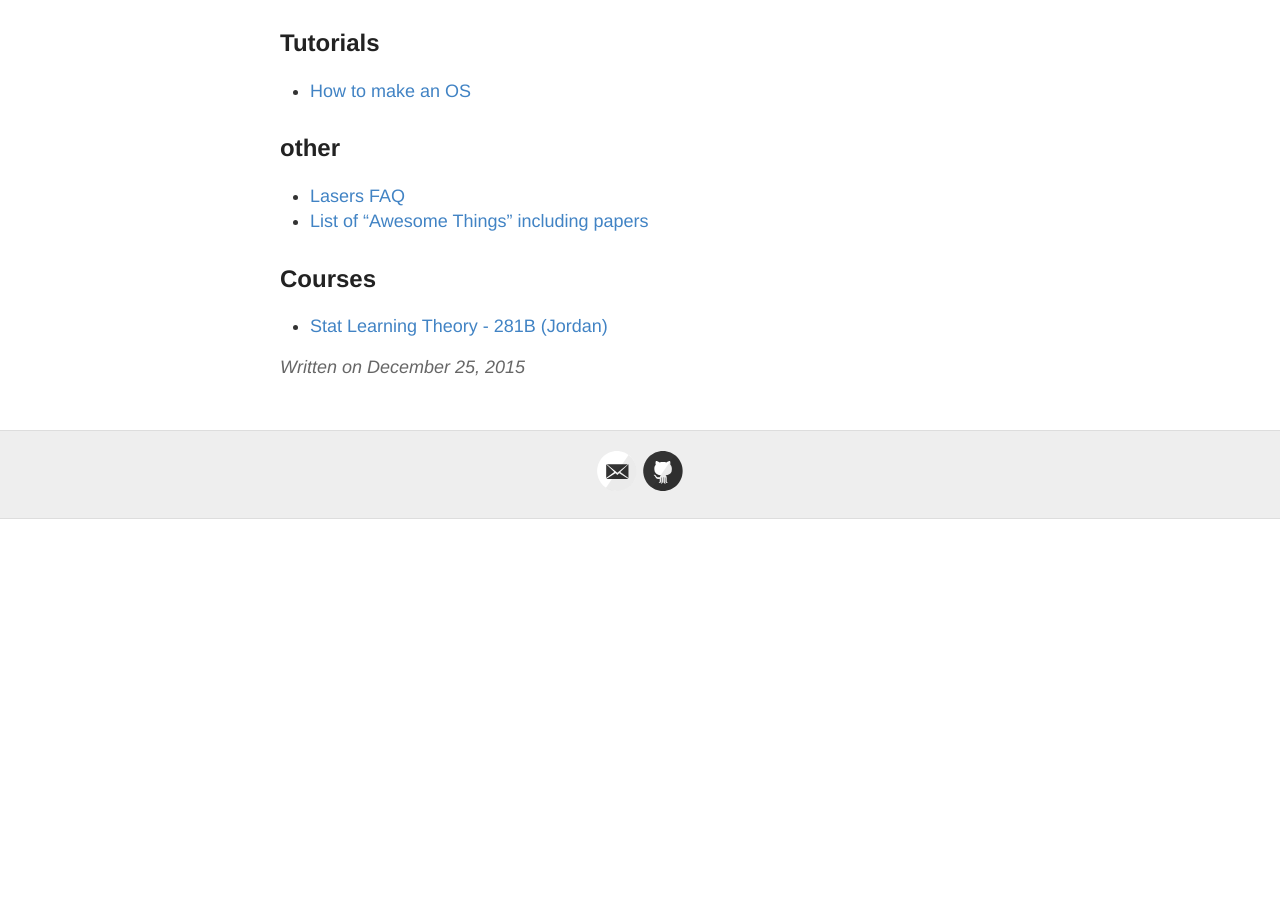
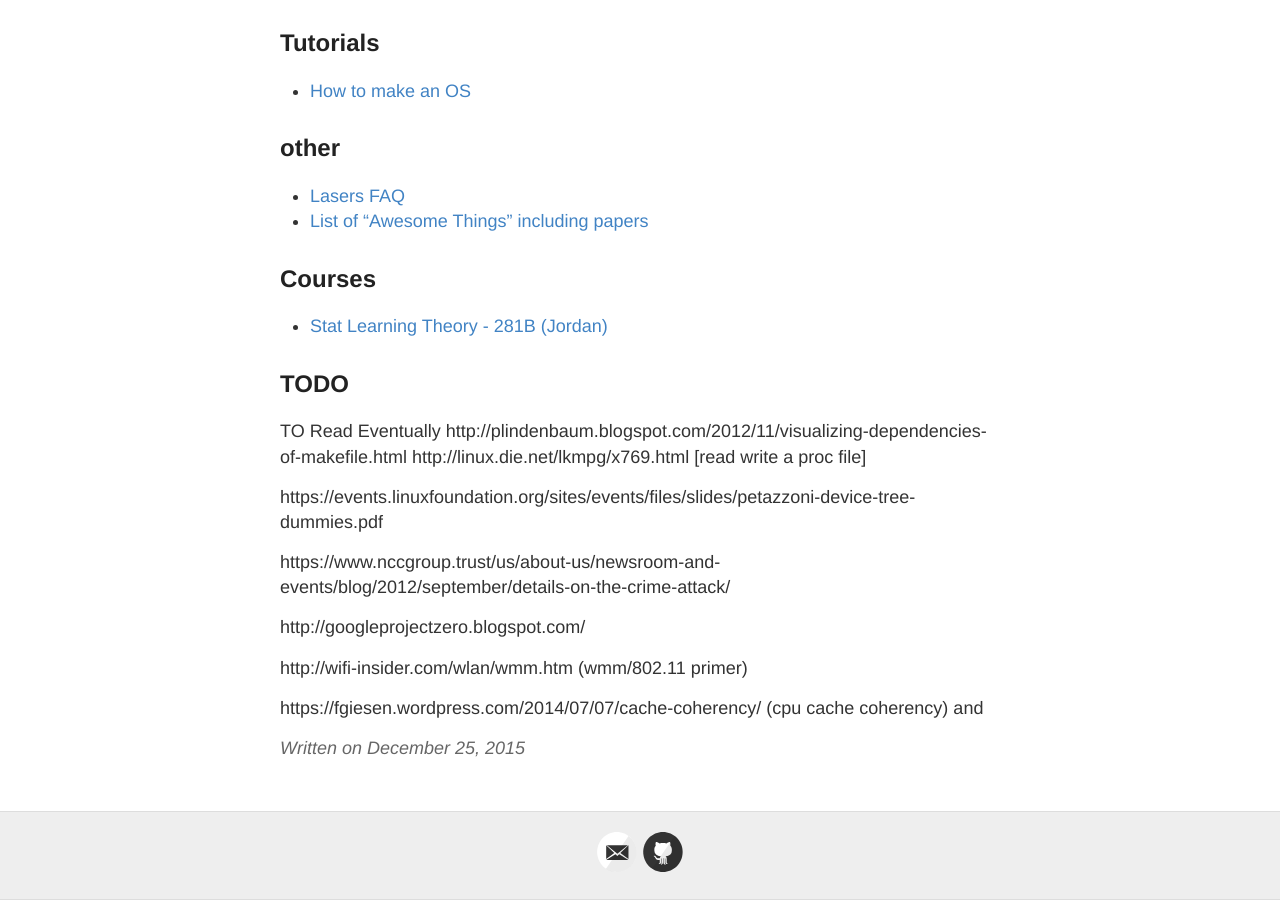
Before and after one commit to RONNCC/ronncc.github, a Jekyll site: the page built from _posts/2015-12-25-ReadingList.md, in a window 1280 px wide and 900 px high, scrolled down 1531 px. Built offline with Jekyll 4.4.1, drawn with Linux system fonts in a browser that asks for light colours; comment, search, counter and statistics services are not loaded; before the commit the page ends 2050 px from its top, so only the background shows below that.

Commit message:
Updated 2015-12-25-ReadingList.md

```diff
--- a/_posts/2015-12-25-ReadingList.md
+++ b/_posts/2015-12-25-ReadingList.md
@@ -77,3 +77,20 @@ https://www.jyotirmoy.net/posts/2015-12-29-springer-openaccess.html
 
 ## Courses
 - [Stat Learning Theory - 281B (Jordan)](http://people.eecs.berkeley.edu/~jordan/courses/281B-spring04/)
+
+
+## TODO
+
+TO Read Eventually
+http://plindenbaum.blogspot.com/2012/11/visualizing-dependencies-of-makefile.html
+http://linux.die.net/lkmpg/x769.html [read write a proc file]
+
+https://events.linuxfoundation.org/sites/events/files/slides/petazzoni-device-tree-dummies.pdf
+
+https://www.nccgroup.trust/us/about-us/newsroom-and-events/blog/2012/september/details-on-the-crime-attack/
+
+http://googleprojectzero.blogspot.com/
+
+http://wifi-insider.com/wlan/wmm.htm (wmm/802.11 primer)
+
+https://fgiesen.wordpress.com/2014/07/07/cache-coherency/ (cpu cache coherency) and
```
